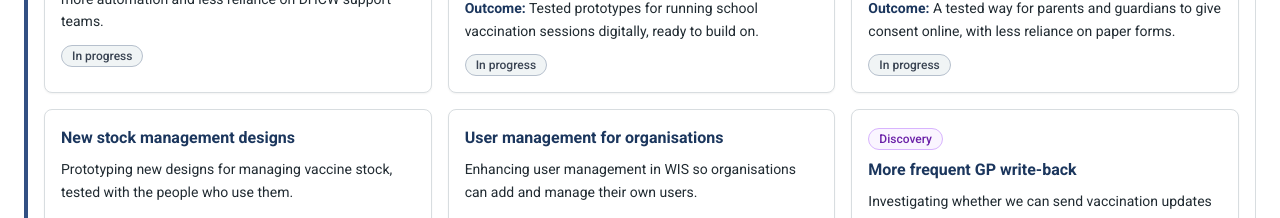
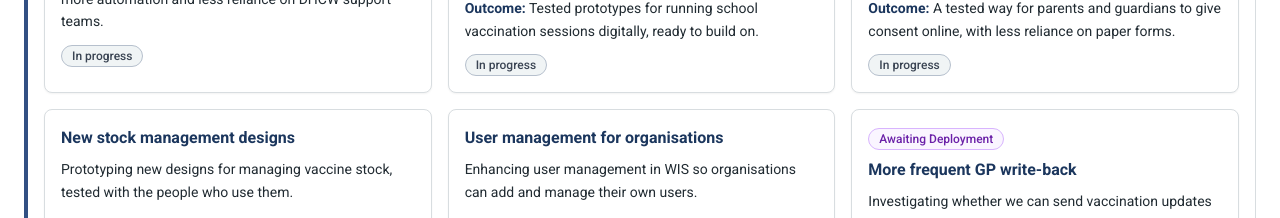
Before and after one commit to DHCW-Digital-Health-and-Care-Wales/dhcw-vaccine-roadmap, a React (Vite) app: page / in a window 1280 px wide. Shown: the part 2440-2658 px from the top of the page. Built offline with nearby package versions, Linux system fonts and the light colour scheme.

Commit message:
Update GP write-back deployment phase

```diff
--- a/src/data/roadmap.ts
+++ b/src/data/roadmap.ts
@@ -252,7 +252,7 @@ export const roadmap: Roadmap = {
       categoryId: CATEGORY_ID,
       horizon: 'now',
       status: 'exploring',
-      phase: 'Discovery',
+      phase: 'Awaiting Deployment',
       phaseKind: 'discovery',
       outcome:
         'A clear view of whether more frequent updates are feasible, and what it would take to deliver them.',
```
